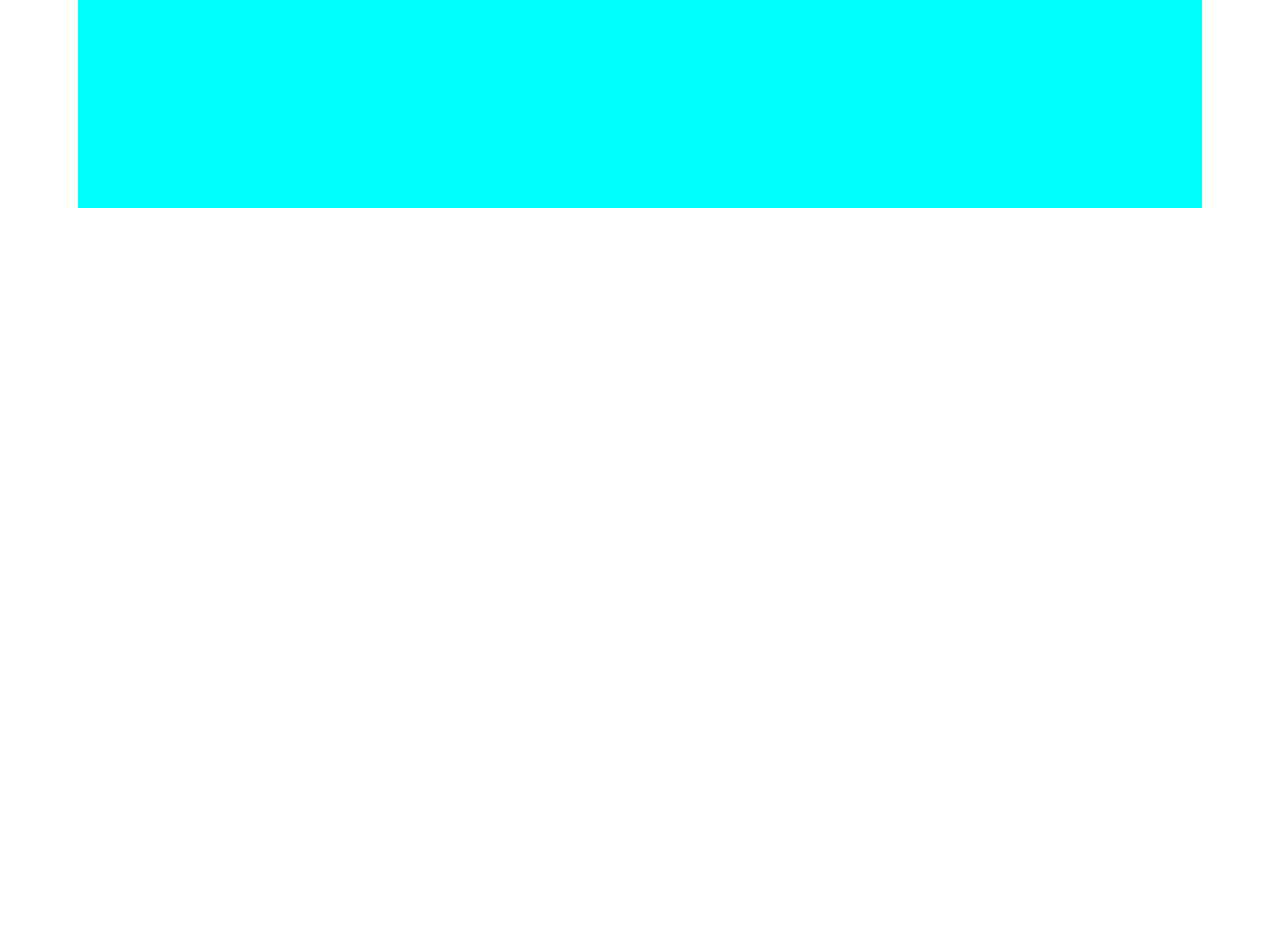
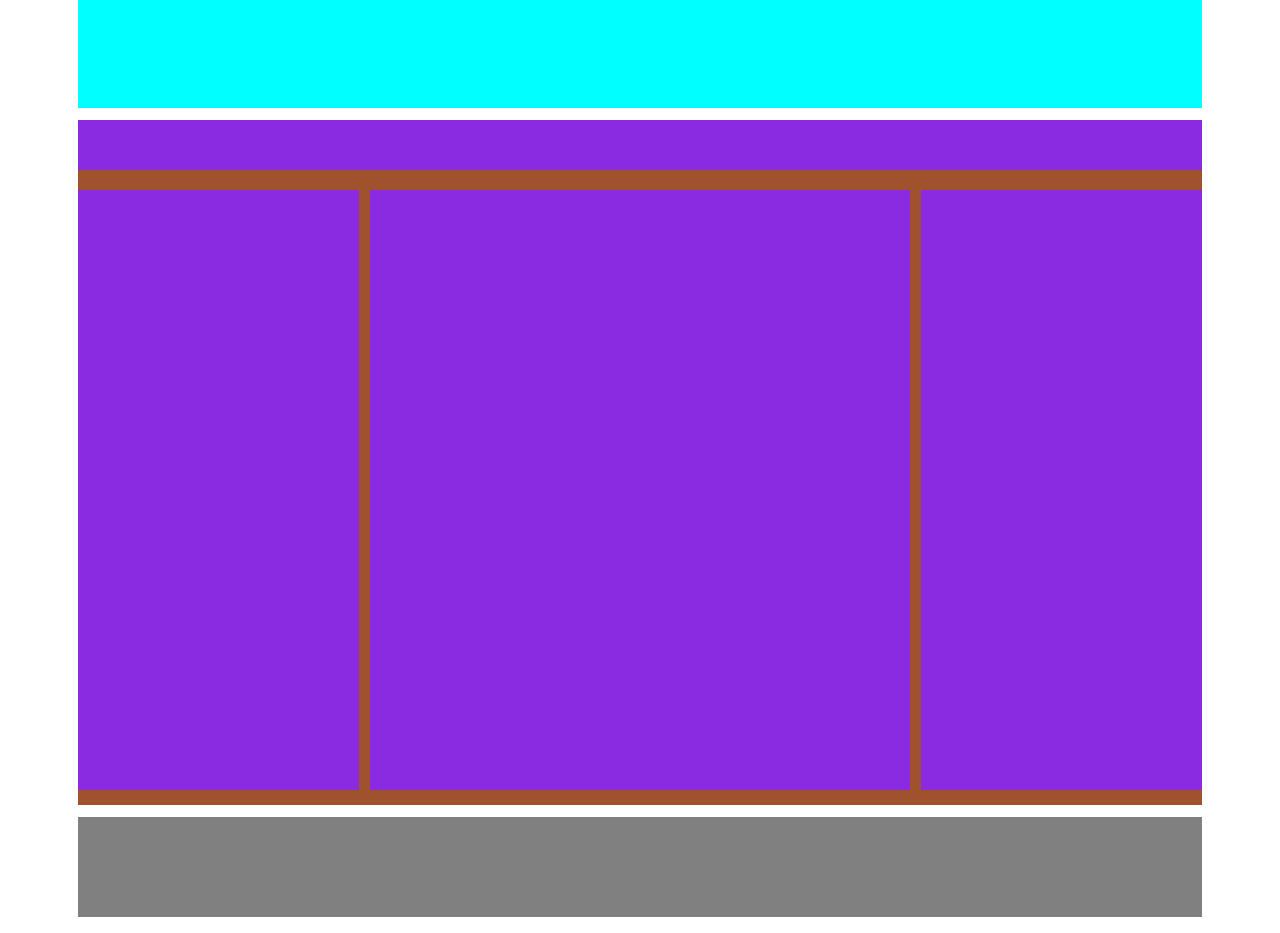
Before and after one commit to Dax2976/htmlcss-struttura-wp, a plain HTML site: page index.html in a window 1280 px wide. Shown: the part 520-1453 px from the top of the page. Before the commit the page ends 800 px from the top, so only its background shows below. Drawn offline with Linux system fonts and the light colour scheme.

Commit message:
fix html and finish css

```diff
--- a/css/style.css
+++ b/css/style.css
@@ -29,9 +29,16 @@ body{
     margin-bottom: 1%;
 }
 
+.row_header{
+    float: left;
+    width: 100%;
+    height: 50px;
+    background-color: blueviolet;
+}
+
 .primary{
     background-color: aqua;
-    height: 600px;
+    height: 500px;
     margin-bottom: 1%;
 }
 
@@ -44,3 +51,32 @@ body{
 .tre_colonne{
     background-color: sienna;
 }
+
+aside{
+    margin-top: 20px;
+    margin-bottom: 15px;
+}
+
+.sidebar{
+    width: 25%;
+    padding: 1rem;
+}
+
+.maincontent{
+    width: 48%;
+    margin-right: 1%;
+    margin-left: 1%;
+}
+.sidebar,
+.maincontent{
+    float: left;
+    padding: 1rem;
+    height: 600px;
+    background-color: blueviolet;
+}
+
+.site_footer{
+    background-color: grey;
+    height: 100px;
+    margin-top: 1%;
+}
--- a/index.html
+++ b/index.html
@@ -25,6 +25,7 @@
         <!-- /.second -->
 
         <section class="tre_colonne">
+            <section class="row_header"></section>
             <aside class="sidebar"></aside>
             <aside class="maincontent"></aside>
             <aside class="sidebar"></aside>
```
